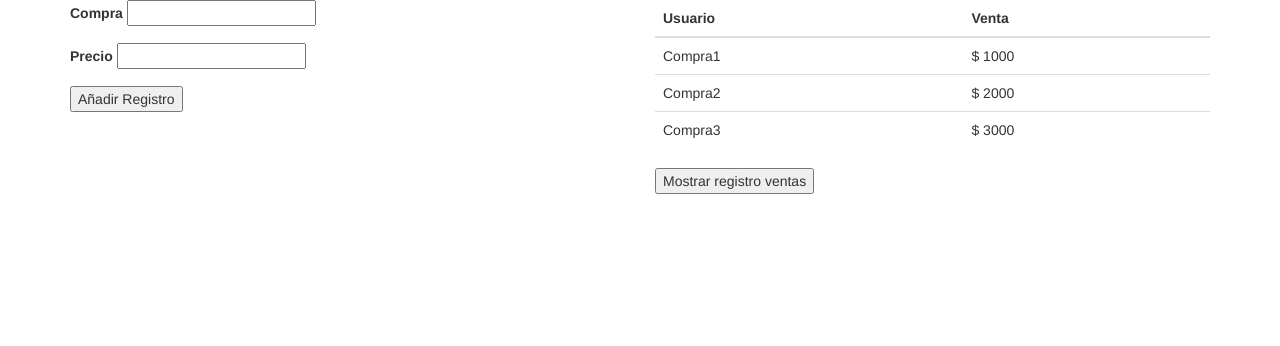
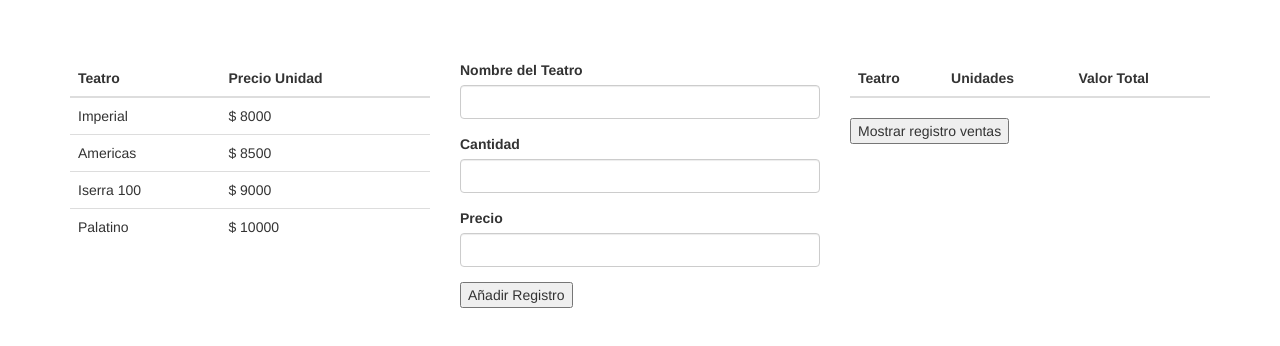
Before and after one commit to jjlizarazor/proyecto_programacion, a plain HTML site: page ventas.html in a window 1280 px wide. Both pictures are taken after a click on the button "Mostrar registro ventas". Drawn offline with nearby package versions, Linux system fonts and the light colour scheme.

Commit message:
Add Tabla y Operacion
Se añade tabla guía de precios y teatros.

Se añade operación según cantidad de boletas.

```diff
--- a/ventas.html
+++ b/ventas.html
@@ -10,28 +10,63 @@
     <meta charset="utf-8" />
   </head>
   <body>
+    <br>
     <div class="container">
+      <br><br>
       <div class="row">
-        <div class="col-sm-6">
-          <form>
+        <div class="col-sm-4">
+          <table class="table">
+              <thead>
+                <tr>
+                  <th>Teatro</th>
+                  <th>Precio Unidad</th>
+                </tr>
+              </thead>
+              <tbody>
+                <tr>
+                  <td>Imperial</td>
+                  <td>$ 8000</td>
+                </tr>
+                <tr>
+                  <td>Americas</td>
+                  <td>$ 8500</td>
+                </tr>
+                <tr>
+                  <td>Iserra 100</td>
+                  <td>$ 9000</td>
+                </tr>
+                <tr>
+                  <td>Palatino</td>
+                  <td>$ 10000</td>
+                </tr>
+              </tbody>
+            </table>
+        </div>
+        <div class="col-sm-4">
+          <form id="nuevoRegistro">
             <div class="form-group">
-              <label>Compra</label>
-              <input type="text" id="compra"/>
+              <label for="teatro">Nombre del Teatro</label>
+              <input type="text" class = "form-control" id="teatro"/>
             </div>
             <div class="form-group">
-              <label>Precio</label>
-              <input type="text" id="precio"/>
+              <label for="cantidad">Cantidad</label>
+              <input type="text" class = "form-control" id="cantidad"/>
             </div>
-            <input type="submit" value="Añadir Registro" id="btnRegistro"/>
+            <div class="form-group">
+              <label for="precio">Precio</label>
+              <input type="text" class = "form-control" id="precio"/>
+            </div>
+            <input type="submit" value="Añadir Registro"/>
           </form>
         </div>
-        <div class="col-sm-6">
+        <div class="col-sm-4">
           <div id="tablaVentas">
             <table class="table">
               <thead>
                 <tr>
-                  <th>Usuario</th>
-                  <th>Venta</th>
+                  <th>Teatro</th>
+                  <th>Unidades</th>
+                  <th>Valor Total</th>
                 </tr>
               </thead>
               <tbody id="registroVenta">
--- a/ventas.js
+++ b/ventas.js
@@ -1,19 +1,17 @@
 /*import { teatros } from "./teatros"
-*/
+
+var teatrosDisponibles = Object.keys(teatros);
+var targetTeatro = prompt(`¿Qué teatro elige? ${teatrosDisponibles}`);*/
 
 var tabla =
-[
-    {compra:"Compra1", precio:"$ 1000"},
-    {compra:"Compra2", precio:"$ 2000"},
-    {compra:"Compra3", precio:"$ 3000"}
-]
+[]
 
 window.onload = cargarEventos;
 
 function cargarEventos(){
     document.getElementById("btntabla").addEventListener("click", mostrarTabla, false);
 
-    document.getElementById("btnRegistro").addEventListener("submit", nuevoRegistro, false);
+    document.getElementById("nuevoRegistro").addEventListener("submit", nuevoRegistro, false);
 }
 
 function mostrarTabla(){
@@ -23,8 +21,10 @@ function mostrarTabla(){
     for (var i = 0; i < tabla.length; i++) {
         tablallena +=
         "<tr><td>"
-        + tabla[i].compra
+        + tabla[i].teatro
         + "</td><td>"
+        + tabla[i].cantidad
+        + "</td><td>$ "
         + tabla[i].precio
         + "</td></tr>";
     }
@@ -34,10 +34,14 @@ function mostrarTabla(){
 
 function nuevoRegistro(event){
     event.preventDefault();
+    const registroTeatro = document.getElementById("teatro").value;
+    const registroCantidad = document.getElementById("cantidad").value;
+    const registroPrecio = document.getElementById("precio").value;
 
-    var registro = { compra: "Compra4" , precio: "Precio4" };
-    tabla.push(registro);
+    var registroAgregado = {teatro: registroTeatro, cantidad: registroCantidad, precio: registroPrecio*registroCantidad};
+    tabla.push(registroAgregado);
 }
+
 /*
 cant personas
 tarifa localidad
```
Also changed, not shown: ejemplo.js (added, +52 -0 lines), teatros.js (+26 -14 lines).
